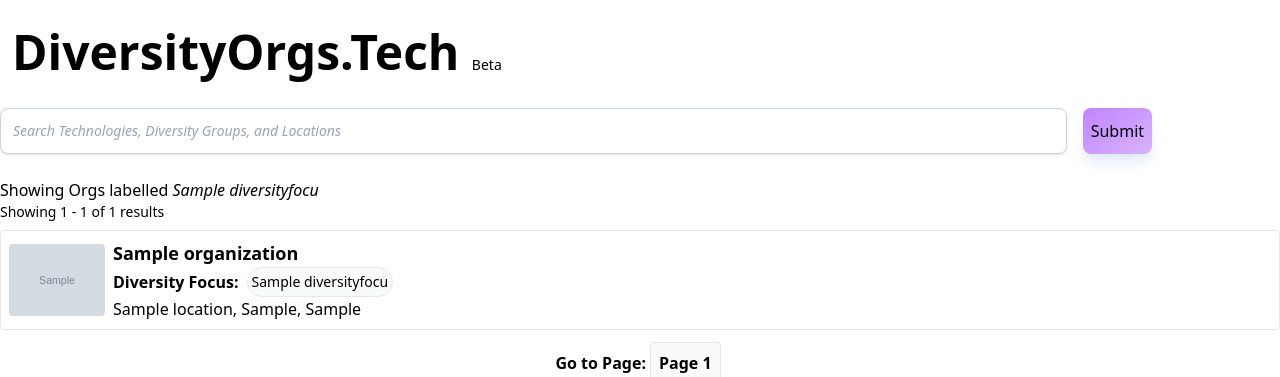
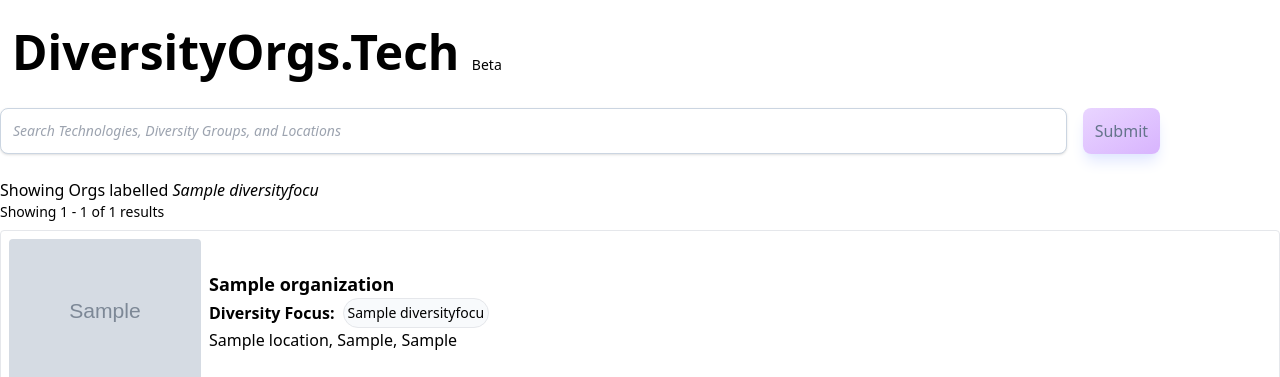
Before and after one commit to kjaymiller/diversity-orgs-django, a Django app: a page that uses templates/assets/search.html in a window 1280 px wide. Shown: the top 377 px of the page. Run offline with Django 4.2, Linux system fonts and the light colour scheme; tables that the repository leaves empty hold one stand-in row (values such as "Sample post"); grey boxes marked "Sample" are stand-in pictures; some libraries are stand-ins or nearby versions.

Commit message:
logos and mapping

```diff
--- a/templates/assets/list_index_record.html
+++ b/templates/assets/list_index_record.html
@@ -1,6 +1,6 @@
 <div class="flex items-center hover:shadow border rounded p-2 my-2">
     {% if org.logo %}
-    <img class="w-24 rounded mr-2" src="{{ org.logo.url }}" alt="{{ org.name }}">
+    <img class="w-48 rounded mr-2" src="{{ org.logo.url }}" alt="{{ org.name }}">
     {% endif %}
     <div>
     <h3 class="font-bold mr-1 text-lg"><a href="{{org.get_absolute_url}}">{{org}}</a></h3>
--- a/templates/assets/search.html
+++ b/templates/assets/search.html
@@ -2,7 +2,7 @@
     <form action="/search">
         <div class="flex w-full">
             <input name="q" type="text" class="sm:w-3/4 lg:w-5/6 border shadow rounded-lg font-thin border-slate-300 px-2 lg:p-3 focus:font-bold text-sm md:text-md focus:border-gray-100 italic" id="search" value="{{query}}" placeholder="Search Technologies, Diversity Groups, and Locations">
-            <button type="submit" class="bg-gradient-to-br to-purple-300 from-purple-400 rounded-lg shadow-lg shadow-indigo-100 mx-4 px-2 py-1">Submit</button>
+            <button type="submit" class="bg-gradient-to-br to-purple-300 from-purple-200 text-slate-500 hover:text-white font-light rounded-lg shadow-lg shadow-indigo-100 mx-4 px-3">Submit</button>
         </div>
     </form>
 </div>
```
Also changed, not shown: templates/assets/map_head_embed.html (+3 -10 lines).
